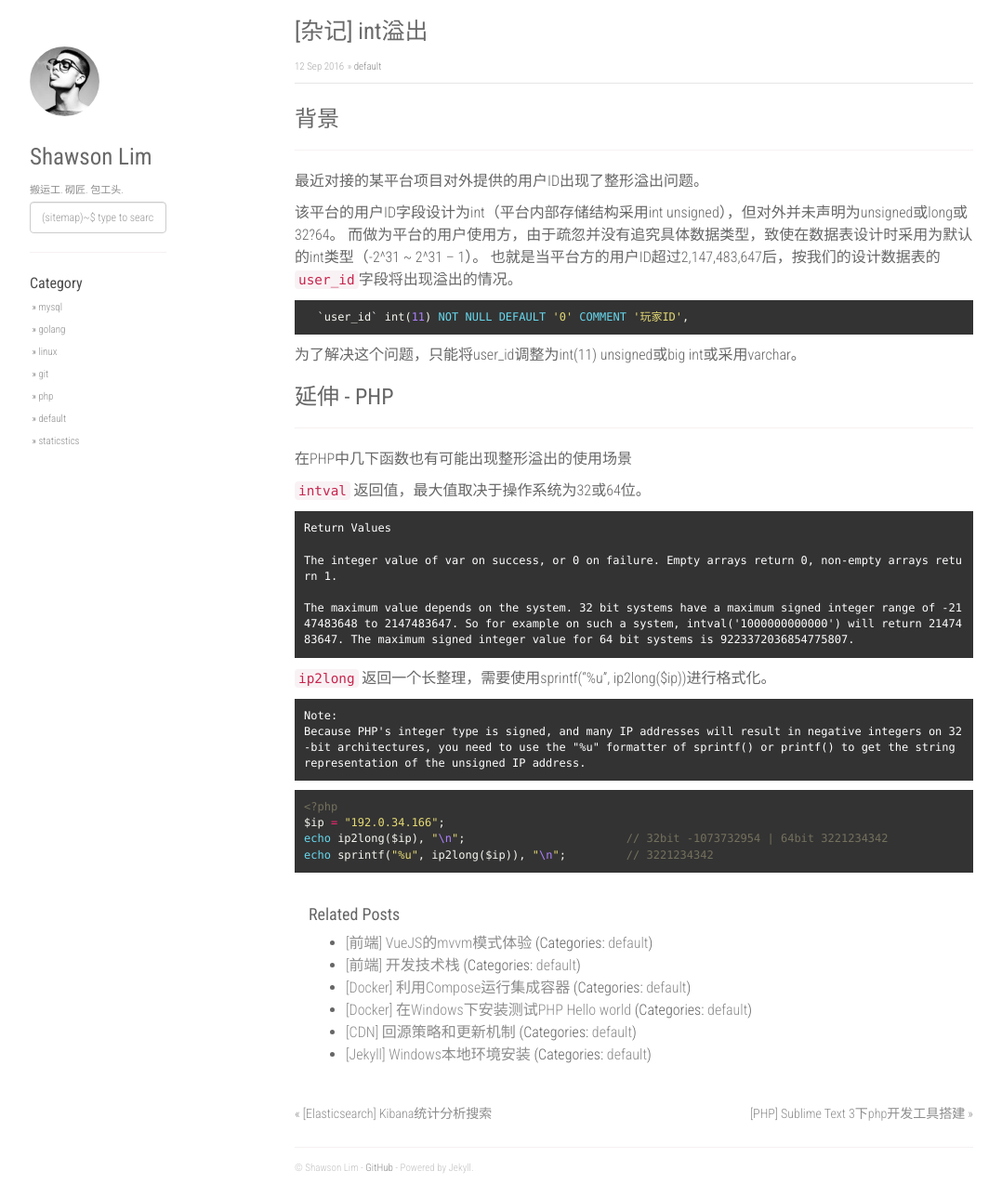
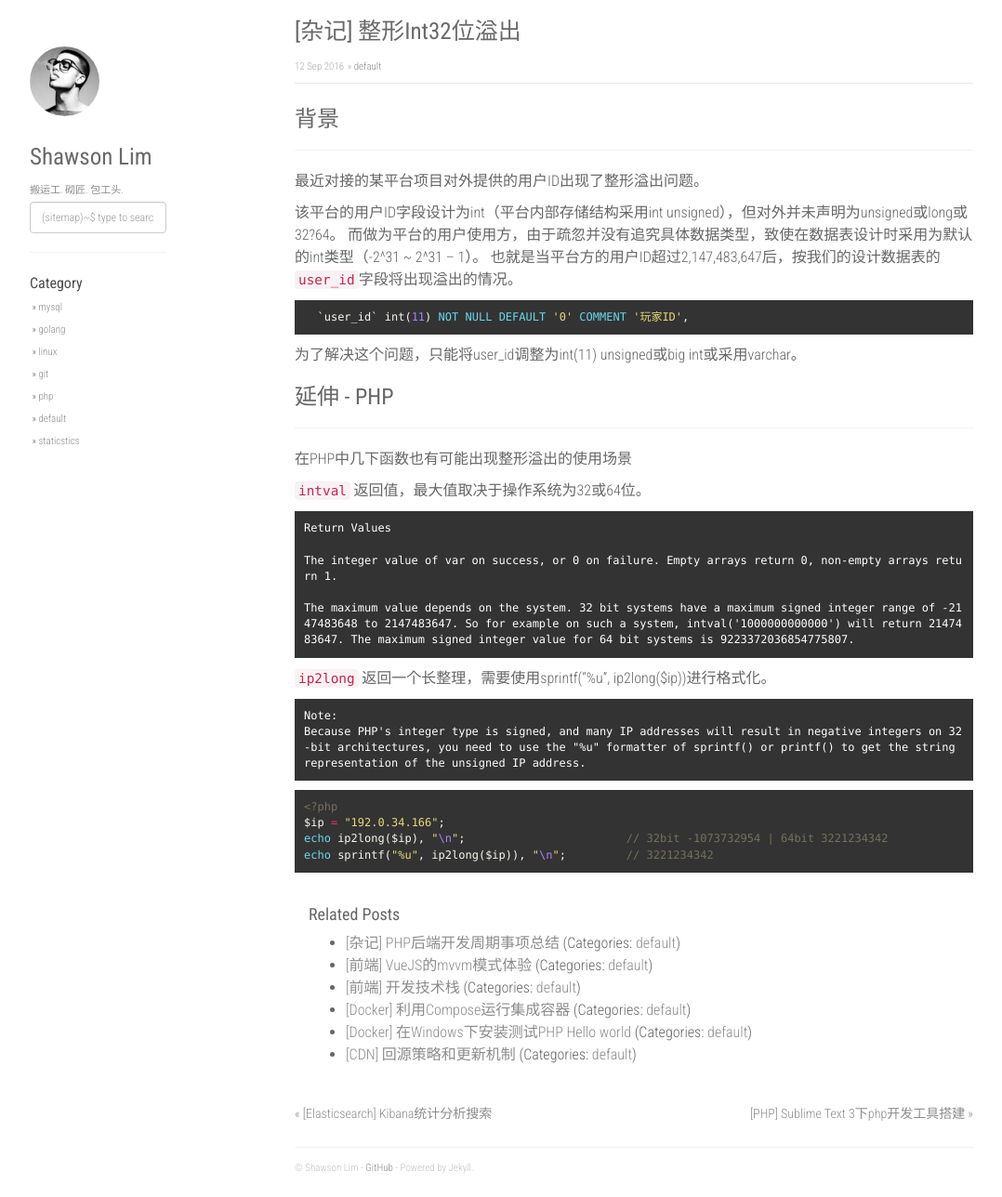
Before and after one commit to linsir123/linsir123.github.io, a Jekyll site: the page built from _posts/2016-09-12-unsigned-decimal-number-overflow.md, in a window 1280 px wide and 1288 px high. Shown: the whole window at 93% size, without its empty margins (53-1131 px from the left). Built offline with Jekyll 4.4.1, drawn with Linux system fonts in a browser that asks for light colours; nearby versions of some CDN libraries; comment, search, counter and statistics services are not loaded; some of the changed lines change nothing that is shown.

Commit message:
new post.

```diff
--- a/_posts/2016-09-12-unsigned-decimal-number-overflow.md
+++ b/_posts/2016-09-12-unsigned-decimal-number-overflow.md
@@ -1,6 +1,6 @@
 ---
 layout: post
-title:  "[杂记] int溢出"
+title:  "[杂记] 整形Int32位溢出"
 categories: [default]
 ---
 
--- /dev/null
+++ b/_posts/2017-01-03-php-recent-work-summary.md
@@ -0,0 +1,58 @@
+---
+layout: post
+title:  "[杂记] PHP后端开发周期事项总结"
+categories: [default]
+---
+
+PHP后端开发周期事项总结
+===
+
+
+### API
+
++ 逻辑构建
+
+    * 输入输出数据结构清晰明了（方便维护）；
+    * 逻辑避免过度封装，严格执行各层级定义；（多看，总结经验，复用）
+    * 多版本各存如何共存维护，以及迭代后回收垃圾代码；
+    * 代码组织和基础的命名一至性；（PHP新版本特性利用）
+
++ 性能问题
+
+    * io以及空间开销；
+    * 数据库慢查询（join[n], 索引[y]）；
+    * http,redis,mysql，连接数以及其它数据指标；
+    * mysql性能优化，以及缓存和持久存储易用和高可用特性（mysql,redis间的信息互用）；
+    * 抓包分析；
+
++ 安全问题
+
+    * xss, sql
+    * webshell，肉鸡？
+
++ 项目开发
+
+    * Git工作流和协作；
+    * 自动构建（接口和文档映射）；
+    * 时间管理（开发、优化、测试）；
+    * 团队沟通（有效、情绪）；
+
+
+### 平台类项目
+
++ 统计数据
+
+    * 数据场景数据“实时”，“精度”分析和方案选择；
+    * 前端报表和数据表的一至性？数据慢查询；
+
++ 前端模板
+
+    * 管理后台模板化，组件化；
+
+
+### 通用系统构造
+
++ 邮件系统；
++ 异步队列系统；
++ 服务器资源管理；
++ 联机方案；
```
